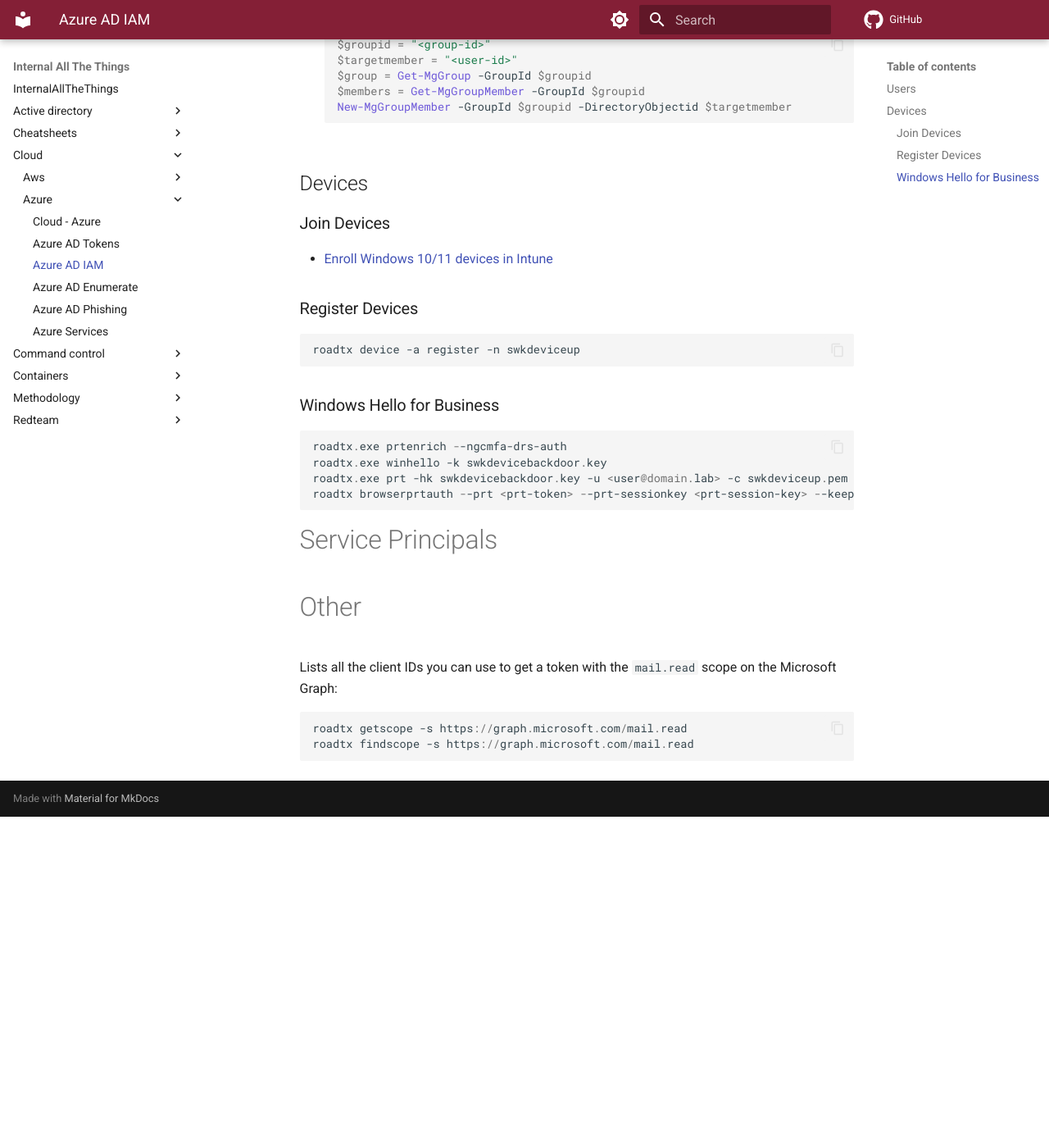
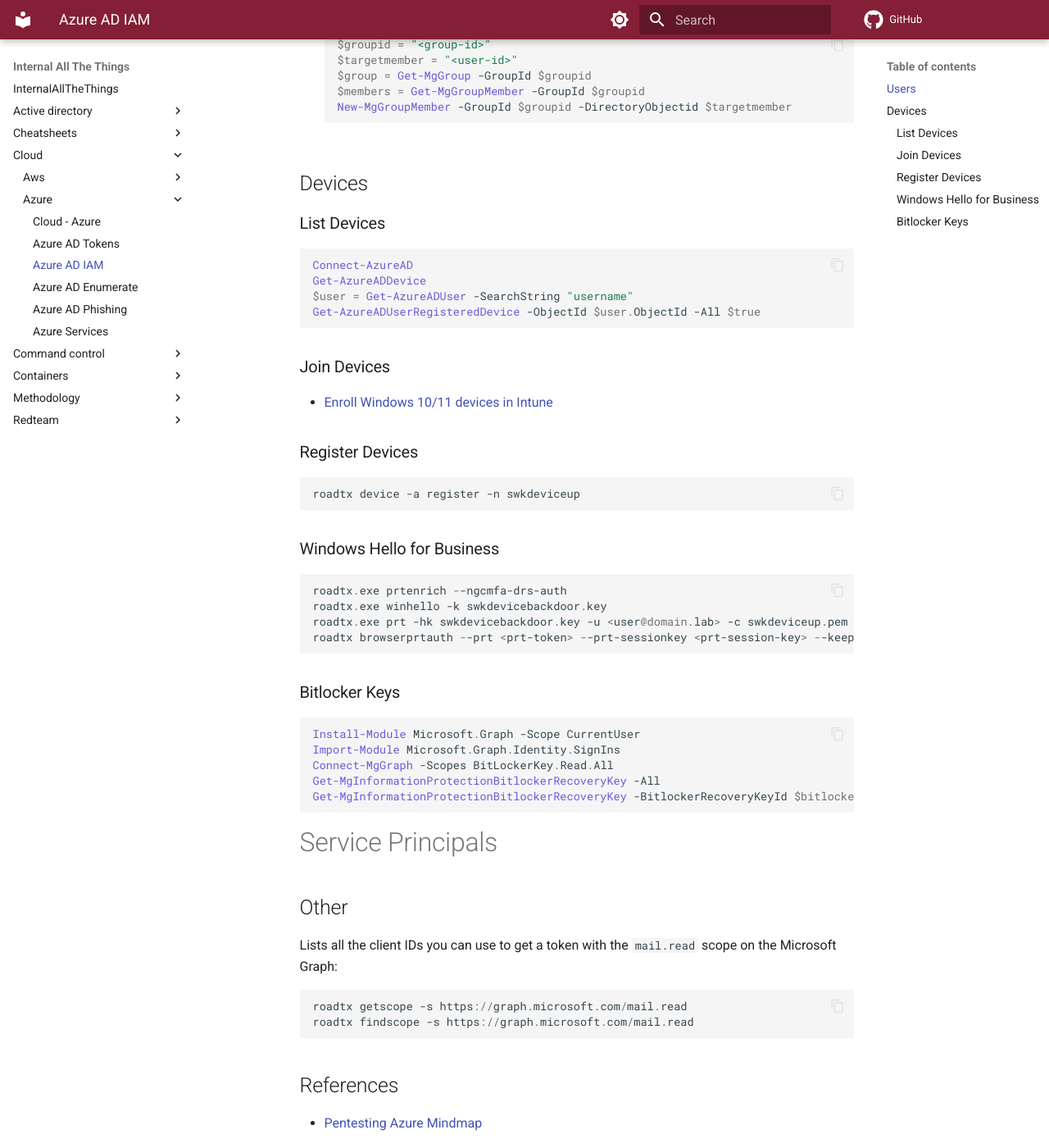
Before and after one commit to swisskyrepo/InternalAllTheThings, an MkDocs documentation site: the page built from docs/cloud/azure/azure-devices-users-services.md, in a window 1280 px wide and 1400 px high, scrolled down 494 px. Shown: the whole window at 82% size. Built offline with MkDocs 1.6.1 and Material for MkDocs 9.7.7, drawn with Linux system fonts in a browser that asks for light colours; comment, search, counter and statistics services are not loaded; before the commit the page ends 1490 px from its top, so only the background shows below that.

Commit message:
Azure Devops + Devices + Bitlocker

````diff
--- a/docs/cloud/azure/azure-devices-users-services.md
+++ b/docs/cloud/azure/azure-devices-users-services.md
@@ -23,6 +23,16 @@
 
 ## Devices
 
+### List Devices
+
+```ps1
+Connect-AzureAD
+Get-AzureADDevice
+$user = Get-AzureADUser -SearchString "username"
+Get-AzureADUserRegisteredDevice -ObjectId $user.ObjectId -All $true
+```
+
+
 ### Join Devices
 
 * [Enroll Windows 10/11 devices in Intune](https://learn.microsoft.com/en-us/mem/intune/user-help/enroll-windows-10-device)
@@ -45,11 +55,21 @@
 ```
 
 
+### Bitlocker Keys
+
+```ps1
+Install-Module Microsoft.Graph -Scope CurrentUser
+Import-Module Microsoft.Graph.Identity.SignIns
+Connect-MgGraph -Scopes BitLockerKey.Read.All
+Get-MgInformationProtectionBitlockerRecoveryKey -All
+Get-MgInformationProtectionBitlockerRecoveryKey -BitlockerRecoveryKeyId $bitlockerRecoveryKeyId
+```
+
+
 # Service Principals
 
 
-
-# Other
+## Other
 
 Lists all the client IDs you can use to get a token with the `mail.read` scope on the Microsoft Graph:
 
@@ -57,3 +77,8 @@
 roadtx getscope -s https://graph.microsoft.com/mail.read
 roadtx findscope -s https://graph.microsoft.com/mail.read
 ```
+
+
+## References
+
+* [Pentesting Azure Mindmap](https://github.com/synacktiv/Mindmaps)
````
Also changed, not shown: docs/cloud/azure/azure-access-and-token.md (+17 -0 lines), docs/cloud/azure/azure-services.md (+20 -0 lines).
